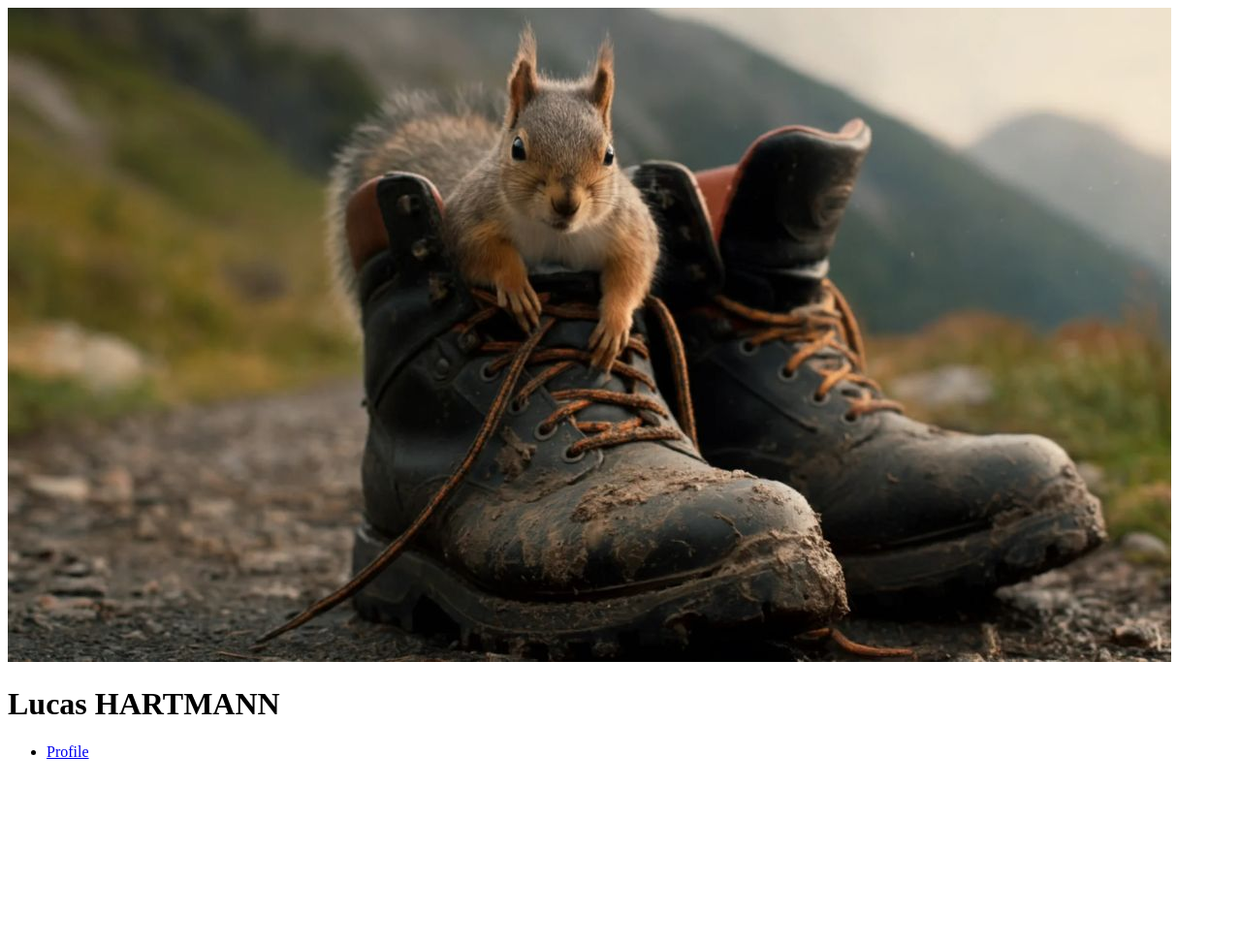
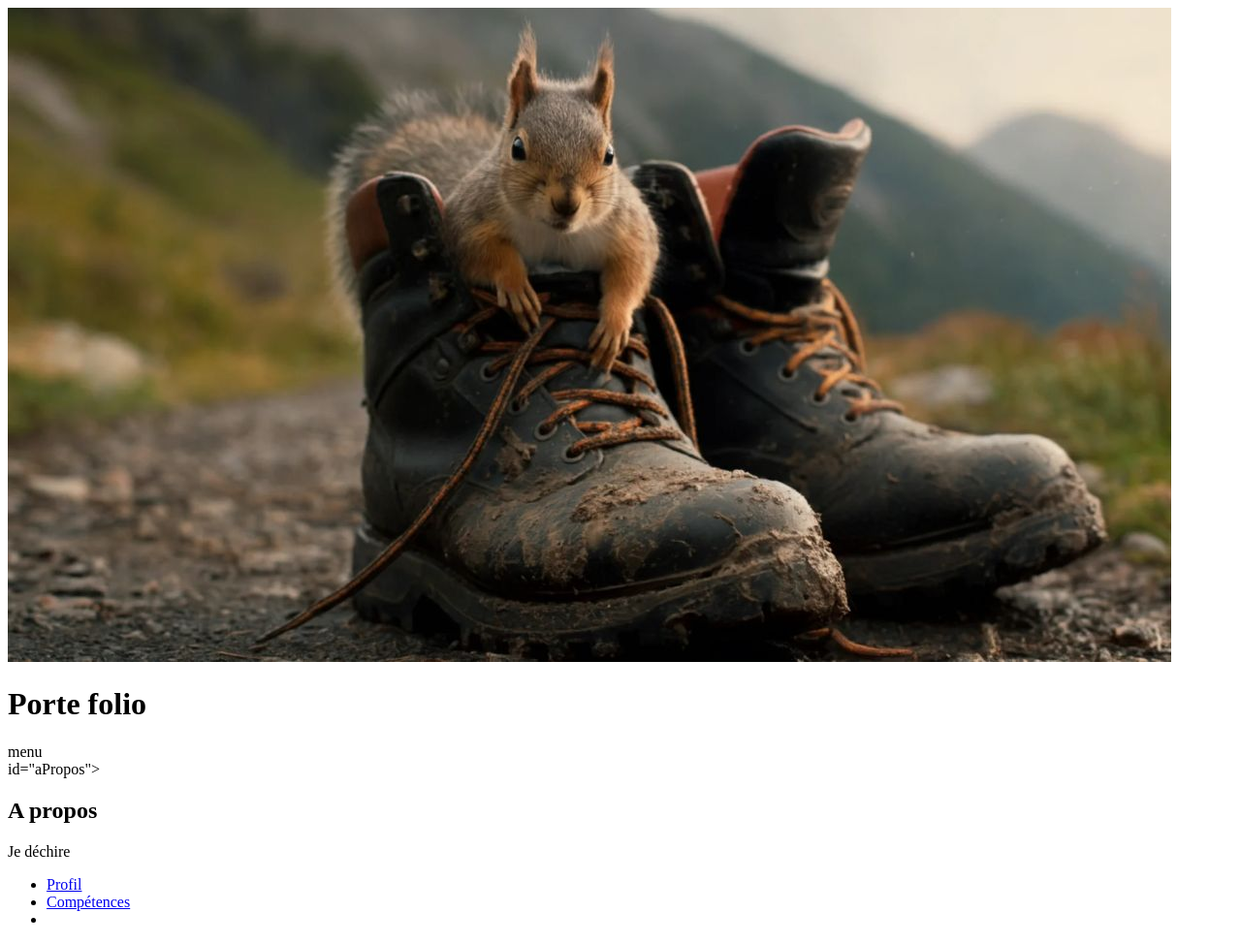
Before and after one commit to Lucas67445/Portfolio, a plain HTML site: page index.html in a window 1280 px wide. Shown: the whole page at 97% size. Before the commit the page ends 801 px from the top, so only its background shows below. Drawn offline with Linux system fonts and the light colour scheme.

Commit message:
Ajout de la section A propos

```diff
--- a/index.html
+++ b/index.html
@@ -3,18 +3,35 @@
 <head>
     <meta charset="UTF-8">
     <meta name="viewport" content="width=device-width, initial-scale=1.0">
-    <title>Document</title>
+    <title>portfolio</title>
 </head>
 <body>
     <header>
         <img src="./Asset/icon.jpeg" alt="50"/>
-<h1>
-    Lucas HARTMANN
-</h1>
-        <ul>
-            <li><a href="profil">Profile</a></li>
+        <h1>Porte folio</h1>
+        <nav> menu </nav>
+    </header>
+     <main>
+        <section> id="aPropos">
+            <h2> A propos</h2>
+            <p>Je déchire</p>
+
+             <ul>
+                <li><a href="#profil">Profil</a></li>
+                <li><a href="#competences">Compétences</a></li>
+                <li><a href="e"></a></li>
         </ul>
-    </header>
 
+        </section>
+
+
+
+
+
+
+
+
+
+     </main>
 </body>
 </html>
```
